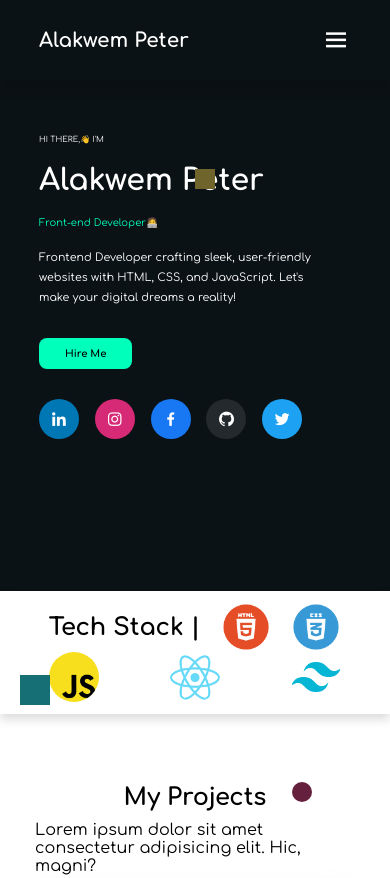
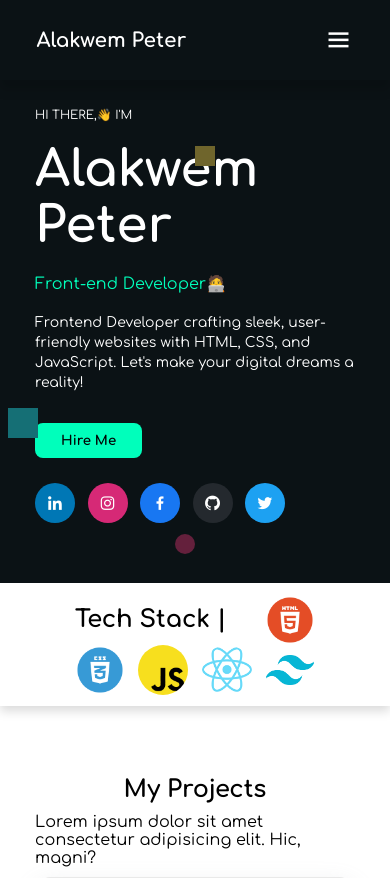
Before and after one commit to Gozie-cloud/My-Portfolio, a plain HTML site: page index.html in a window 390 px wide. Shown: the top 878 px of the page. Drawn offline with nearby package versions, Linux system fonts and the light colour scheme.

Commit message:
first commit

```diff
--- a/index.html
+++ b/index.html
@@ -8,8 +8,8 @@
     <link rel="stylesheet" href="style.css">
 </head>
 <body>
-    <header>
-        <nav>
+
+        <nav class="header">
             <div class="navbar">
                 <a href="#"><div class="logo">Alakwem Peter</div></a>
                 <ul id="menu">
@@ -24,7 +24,7 @@
             </div>
         </nav>
 
-
+        <section class="banner">
             <div class="text-content">
                 <div class="greeting">Hi there,👋 i'm</div>
                 <div class="name">Alakwem Peter</div>
@@ -47,8 +47,8 @@
             <div class="box1"></div>
             <div class="box2"></div>
             <div class="box3"></div>
+        </section>
 
-    </header>
 
 
     <section class="banner2">
@@ -59,7 +59,6 @@
             <img class="stack" src="Javascript.png" alt="">
             <img class="stack" src="React.png">
             <img class="stack" src="Tailwind.png">
-            <!-- <img class="stack" src="pngegg.png"> -->
         </div>
     </section>
 
--- a/style.css
+++ b/style.css
@@ -10,13 +10,7 @@
     scroll-behavior: smooth;
 }
 
-header {
-    height: 100vh;
-    width: 100%;
-    background: #0b1215;
-}
-
-header nav {
+.header {
     position: fixed;
     top: 0;
     left: 0;
@@ -26,45 +20,45 @@
     z-index: 1000;
 }
 
-header nav .navbar {
+.header .navbar {
     display: flex;
     align-items: center;
     justify-content: space-between;
-    width: 80%;
+    width: 81.33%;
     margin: 25px auto;
 }
 
-header nav .navbar .logo {
+.header .navbar .logo {
     color: #fff;
     font-size: 20px;
     font-weight: 700;
     cursor: pointer;
 }
 
-header nav .navbar #menu {
+.header .navbar #menu {
     display: flex;
     align-items: center;
     justify-content: center;
 }
 
-header nav .navbar li {
+.header .navbar li {
     list-style-type: none;
     margin: 0 10px;
 }
 
-header nav .navbar a {
+.header .navbar a {
     color: #fff;
     text-decoration: none;
     font-size: 14px;
     font-weight: 500;
 }
 
-header nav .navbar a:hover,
-header nav .navbar a.active {
+.header .navbar a:hover,
+header .navbar a.active {
     color: #02ecec;
 }
 
-header nav .navbar button {
+.header .navbar button {
     padding: 8px 24px;
     border-radius: 8px;
     border: none;
@@ -73,54 +67,58 @@
     font-weight: 500;
 }
 
-header nav .navbar #bar {
+.header .navbar #bar {
     display: none;
     color: white;
     font-size: 30px;
 }
 
-header nav .navbar #close {
+.header .navbar #close {
     display: none;
     color: white;
     font-size: 30px;
 }
 
-header .text-content {
-    position: absolute;
-    top: 30%;
-    left: 10%;
+.banner {
+    background-color: #0b1215;
+    position: relative;
+    padding: 60px 9%;
+}
+
+.banner .text-content {
+    margin-top: 8%;
     max-width: 37%;
     color: #ffffff;
 }
 
-header .text-content .greeting {
+.banner .text-content .greeting {
     font-size: 12px;
     text-transform: uppercase;
 }
 
-header .text-content .name {
+.banner .text-content .name {
     font-size: 50px;
     margin: 20px 0;
     font-weight: 800;
 }
 
-header .text-content .skill {
+.banner .text-content .skill {
     color: #00ffbb;
 }
 
-header .text-content .about-me {
+.banner .text-content .about-me {
     font-size: 14px;
     margin: 20px 0 30px 0;
     line-height: 20px;
     /* font-weight: 500; */
 }
 
-header .text-content .links {
+.banner .text-content .links {
     display: flex;
     align-items: center;
 }
 
-header .text-content .links button {
+.banner .text-content .links button {
     padding: 10px 26px;
     border-radius: 8px;
     border: none;
@@ -128,7 +126,7 @@
     font-weight: 800;
 }
 
-header .text-content .links .social {
+.banner .text-content .links .social {
     display: flex;
     align-items: center;
     justify-content: space-between;
@@ -136,7 +134,7 @@
     margin-left: 20px;
 }
 
-header .text-content .links a {
+.banner .text-content .links a {
     text-decoration: none;
     color: #fff;
     height: 40px;
@@ -148,10 +146,10 @@
     font-size: 18px;
 }
 
-header .banner-img {
+.banner .banner-img {
     position: absolute;
     top: 15%;
-    right: 5%;
+    right: 0;
     height: 400px;
 }
 
@@ -175,7 +173,7 @@
 .box3 {
     border-radius: 50%;
     bottom: 5%;
-    right: 20%;
+    right: 50%;
     position: absolute;
     height: 20px;
     width: 20px;
@@ -186,7 +184,7 @@
 
 .banner2 {
     box-shadow: 0 5px 10px rgba(0, 0, 0, 0.15);
-    padding: 3% 0;
+    padding: 3% 9%;
     display: flex;
     align-items: center;
     justify-content: center;
@@ -287,11 +285,10 @@
 
 
 @media (max-width: 1020px) {
-    header nav .navbar #menu {
+    .header .navbar #menu {
         position: fixed;
         top: 0;
         right: -300px;
-        height: 80vh;
         width: 300px;
         display: flex;
         flex-direction: column;
@@ -303,39 +300,40 @@
         transition: all 0.3s ease;
     }
 
-    header nav .navbar #menu.active {
+    .header .navbar #menu.active {
         right: 0;
     }
 
-    header nav .navbar #bar {
+    .header .navbar #bar {
         display: flex;
     }
-    header nav .navbar #close {
+    .header .navbar #close {
         position: absolute;
         top: 30px;
         display: flex;
     }
 
-    header nav .navbar li {
+    .header .navbar li {
         margin: 10px 0;
     }
 
-    header nav .navbar button {
+    .header .navbar button {
         border-radius: 8px;
         margin: 10px 0;
     }
 
-    header .banner-img {
+    .banner .banner-img {
         display: none;
     }
-    header .text-content {
-        max-width: 80%;
+
+    .banner .text-content {
+        max-width: 100%;
     }
     .box2 {
-        top: 20%;
+        top: 25%;
     }
     .box1 {
-        top: 80%;
+        left: 2%;
     }
 
     .projects .project {
@@ -349,57 +347,17 @@
 }
 
 @media (max-width: 470px) {
-    header {
-        height: 70vh;
-        width: 100%;
-        background: #0b1215;
+    .banner .text-content .links {
+        display: flex;
+        align-items: flex-start;
+        flex-direction: column;
     }
 
-    header .text-content {
-        position: absolute;
-        top: 16%;
-        left: 10%;
-        max-width: 75%;
-        color: #ffffff;
+    .banner .text-content .links .social {
+        margin: 25px 0 0 0;
     }
 
-    header .text-content .links button {
-        padding: 10px 26px;
-        font-size: 10px;
+    .banner .text-content {
+        margin-top: 15%;
     }
-
-    header .text-content .links {
-        display: flex;
-        flex-direction: column;
-        align-items: start;
-    }
-
-    header .text-content .links .social {
-        width: 90%;
-        margin: 30px 0;
-    }
-
-    header .text-content .greeting {
-        font-size: 8px;
-        text-transform: uppercase;
-    }
-
-    header .text-content .name {
-        font-size: 30px;
-        margin: 20px 0;
-        font-weight: 800;
-    }
-
-    header .text-content .skill {
-        color: #00ffbb;
-        font-size: 10px;
-    }
-
-    header .text-content .about-me {
-        font-size: 11px;
-        margin: 20px 0 30px 0;
-        line-height: 20px;
-        /* font-weight: 500; */
-    }
-
 }
```
Lines whose indentation alone changed are shown as unchanged.
